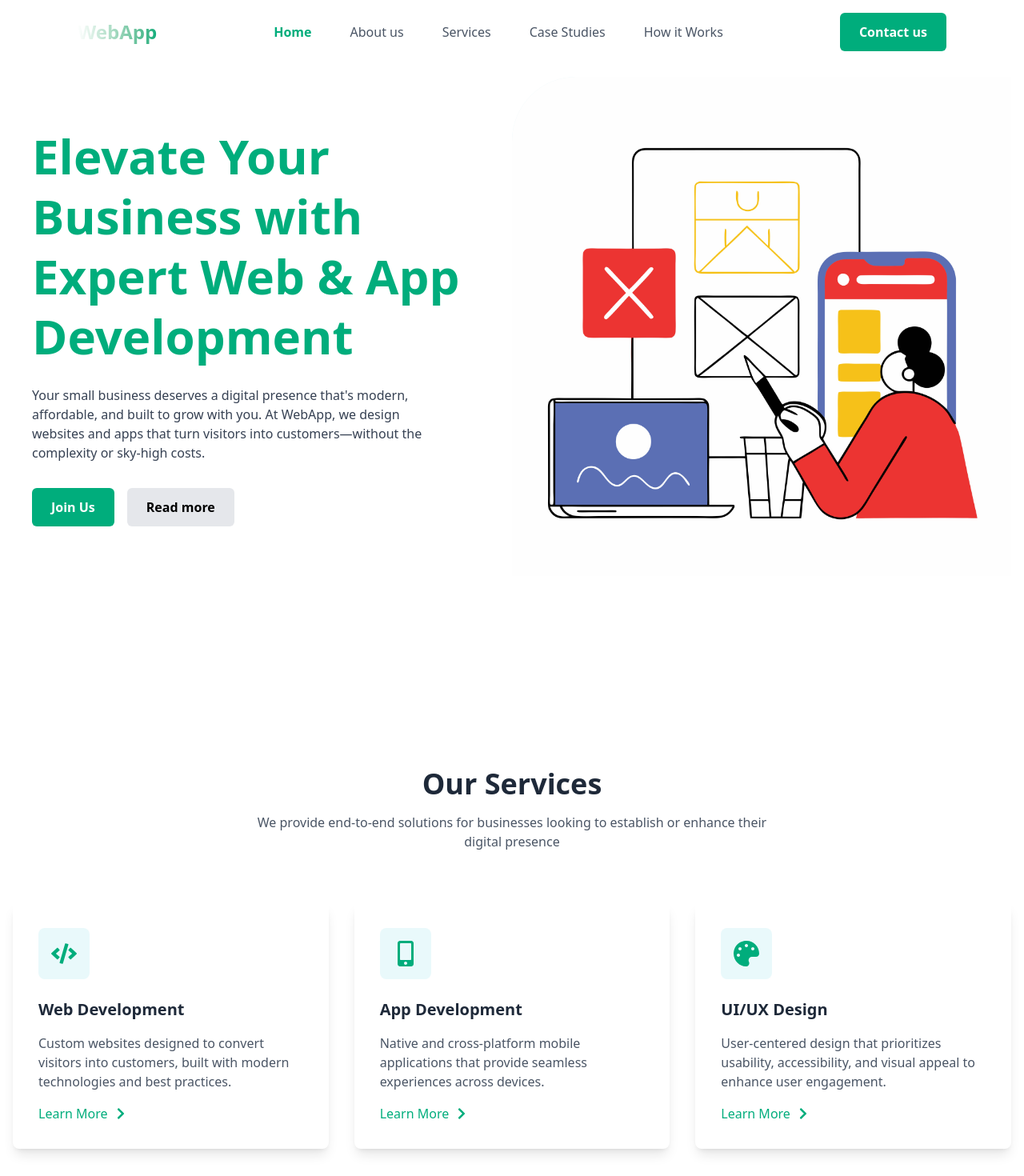
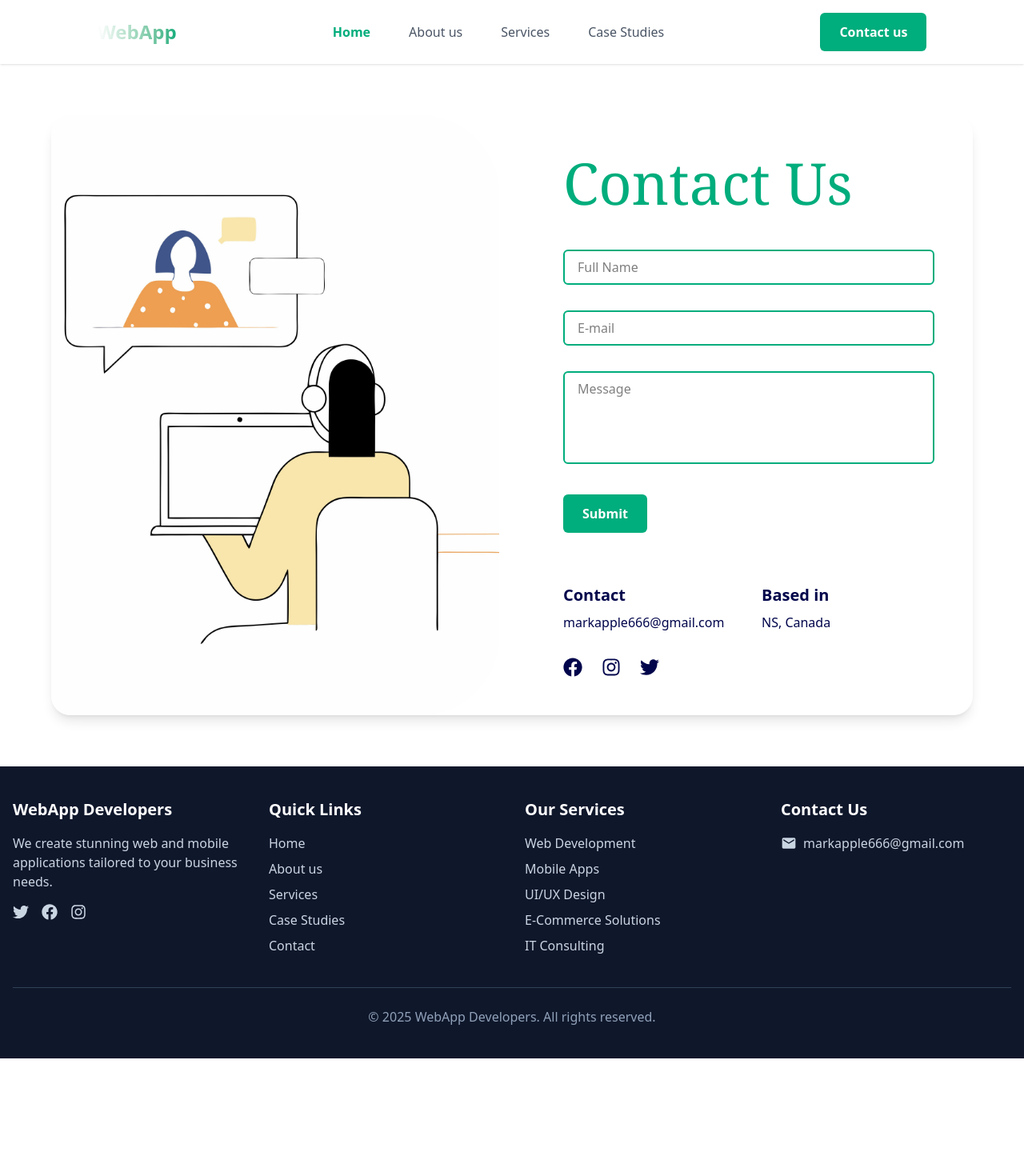
Before and after one commit to kmxyz/CodeCove, a React (Vite) app: page /contact in a window 1280 px wide. Shown: the top 1470 px of the page at 80% size. After the commit the page ends 1323 px from the top, so only its background shows below. Built offline with nearby package versions, Linux system fonts and the light colour scheme.

Commit message:
Add routing and contact page, update navigation and components

```diff
--- a/src/App.jsx
+++ b/src/App.jsx
@@ -1,8 +1,9 @@
 import "./App.css";
-import { BrowserRouter } from "react-router-dom";
+import { BrowserRouter, Routes, Route } from "react-router-dom";
 import Navbar from "./components/Navbar";
 import Footer from "./components/footer";
 import Main from "./pages/main/main";
+import Contact from "./pages/contact/Contact";
 
 function App() {
   return (
@@ -10,7 +11,10 @@ function App() {
       <BrowserRouter>
         <Navbar />
         <div className="flex-grow">
-          <Main />
+          <Routes>
+            <Route path="/" element={<Main />} />
+            <Route path="/contact" element={<Contact />} />
+          </Routes>
         </div>
         <Footer />
       </BrowserRouter>
--- a/src/components/Navbar.jsx
+++ b/src/components/Navbar.jsx
@@ -41,20 +41,28 @@ const Navbar = () => {
 
       {/* Contact Button */}
       <div className="hidden md:block">
+        <Link to="/contact">
           <button className="">Contact us</button>
+        </Link>
       </div>
 
       {/* Mobile Menu Button */}
-      <div className="md:hidden">
+      <div className="md:hidden ">
         <button
           onClick={toggleMenu}
           className={`text-gray-600 focus:outline-none `}
+        >
+          <div
+            className={`w-6 h-6 transition-all duration-300 ease-in-out ${
+              isMenuOpen ? "rotate-90" : ""
+            }`}
           >
             {isMenuOpen ? (
               <IoMdClose className="w-6 h-6 " />
             ) : (
               <FaBars className="w-6 h-6" />
             )}
+          </div>
         </button>
       </div>
 
@@ -71,6 +79,7 @@ const Navbar = () => {
           <Link
             key={item.id}
             to={item.path}
+            onClick={toggleMenu}
             className={`transition-transform duration-300 hover:translate-x-2 ${
               item.isActive
                 ? "font-bold text-[var(--primary)]"
@@ -80,7 +89,11 @@ const Navbar = () => {
             {item.title}
           </Link>
         ))}
-        <button className="w-full">Contact us</button>
+        <Link to="/contact">
+          <button className="w-full" onClick={toggleMenu}>
+            Contact us
+          </button>
+        </Link>
       </div>
     </nav>
   );
--- a/src/components/footer.jsx
+++ b/src/components/footer.jsx
@@ -12,10 +12,10 @@ const Footer = () => {
 
   return (
     <footer className="bg-slate-900 text-white py-10">
-      <div className="container mx-auto px-4">
+      <div className="container mx-auto px-4 ">
         <div className="grid grid-cols-1 md:grid-cols-2 lg:grid-cols-4 gap-8">
           {/* Company Info */}
-          <div>
+          <div className="">
             <h3 className="text-xl font-bold mb-4">{companyInfo.name}</h3>
             <p className="mb-4 text-slate-300">{companyInfo.description}</p>
             <div className="flex space-x-4">
@@ -33,9 +33,9 @@ const Footer = () => {
           </div>
 
           {/* Quick Links */}
-          <div>
+          <div className="">
             <h3 className="text-xl font-bold mb-4">Quick Links</h3>
-            <ul className="space-y-2">
+            <ul className="space-y-2 ">
               {quickLinks.map((link) => (
                 <li key={link.id}>
                   <a
@@ -50,24 +50,19 @@ const Footer = () => {
           </div>
 
           {/* Services */}
-          <div>
+          <div className="">
             <h3 className="text-xl font-bold mb-4">Our Services</h3>
-            <ul className="space-y-2">
+            <ul className="space-y-2 ">
               {serviceLinks.map((service) => (
-                <li key={service.id}>
-                  <a
-                    href={service.url}
-                    className="text-slate-300 hover:text-white transition-colors"
-                  >
-                    {service.name}
-                  </a>
+                <li key={service.id} className="text-slate-300 ">
+                  {service.name}
                 </li>
               ))}
             </ul>
           </div>
 
           {/* Contact Info */}
-          <div>
+          <div className="">
             <h3 className="text-xl font-bold mb-4">Contact Us</h3>
             <div className="space-y-3">
               {contactInfo.map((contact) => (
--- /dev/null
+++ b/src/pages/contact/Contact.jsx
@@ -0,0 +1,104 @@
+import React from "react";
+import { FaFacebook, FaInstagram, FaTwitter } from "react-icons/fa";
+import contact from "../../assets/contact.jpg";
+const Contact = () => {
+  return (
+    <div className="min-h-screen py-16">
+      <div className="container mx-auto px-4">
+        <div className="max-w-6xl mx-auto rounded-3xl overflow-hidden shadow-lg">
+          <div className="grid grid-cols-1 md:grid-cols-2 gap-8">
+            {/* Contact Image Side */}
+            <div className="relative hidden md:block">
+              <img
+                src={contact}
+                alt="Contact us"
+                className="h-full w-full object-cover rounded-tl-none rounded-bl-none rounded-tr-[100px] rounded-br-[100px]"
+              />
+            </div>
+
+            {/* Contact Form Side */}
+            <div className="p-8 md:p-12">
+              <h1 className="text-5xl md:text-6xl lg:text-7xl font-serif text-[var(--primary)] mb-12">
+                Contact Us
+              </h1>
+
+              <form className="space-y-8">
+                <div>
+                  <input
+                    type="text"
+                    placeholder="Full Name"
+                    className="w-full px-4 border-2 rounded-md border-[var(--primary)]  bg-transparent py-2 focus:outline-none"
+                  />
+                </div>
+
+                <div>
+                  <input
+                    type="email"
+                    placeholder="E-mail"
+                    className="w-full px-4 border-2 rounded-md border-[var(--primary)]  bg-transparent py-2 focus:outline-none"
+                  />
+                </div>
+
+                <div>
+                  <textarea
+                    placeholder="Message"
+                    rows="4"
+                    className="w-full px-4 border-2 rounded-md border-[var(--primary)]  bg-transparent py-2 focus:outline-none resize-none"
+                  ></textarea>
+                </div>
+
+                <button
+                  type="submit"
+                  className="bg-[var(--primary)] text-white py-3 px-8 rounded-full font-medium hover:bg-[var(--secondary)] transition-colors duration-300"
+                >
+                  Submit
+                </button>
+              </form>
+
+              <div className="mt-16">
+                <div className="grid grid-cols-1 md:grid-cols-2 gap-8">
+                  <div>
+                    <h3 className="text-xl font-bold text-[#00054B] mb-2">
+                      Contact
+                    </h3>
+                    <p className="text-[#00054B]">markapple666@gmail.com</p>
+                  </div>
+
+                  <div>
+                    <h3 className="text-xl font-bold text-[#00054B] mb-2">
+                      Based in
+                    </h3>
+                    <p className="text-[#00054B]">NS, Canada</p>
+                  </div>
+                </div>
+
+                <div className="mt-8 flex space-x-6">
+                  <a
+                    href="#"
+                    className="text-[#00054B] hover:text-[#000a75] text-2xl"
+                  >
+                    <FaFacebook />
+                  </a>
+                  <a
+                    href="#"
+                    className="text-[#00054B] hover:text-[#000a75] text-2xl"
+                  >
+                    <FaInstagram />
+                  </a>
+                  <a
+                    href="#"
+                    className="text-[#00054B] hover:text-[#000a75] text-2xl"
+                  >
+                    <FaTwitter />
+                  </a>
+                </div>
+              </div>
+            </div>
+          </div>
+        </div>
+      </div>
+    </div>
+  );
+};
+
+export default Contact;
--- a/src/pages/main/parts/Hero.jsx
+++ b/src/pages/main/parts/Hero.jsx
@@ -1,6 +1,12 @@
 import React from "react";
 
 const Hero = () => {
+  const handleOnClick = () => {
+    const servicesSection = document.getElementById("services");
+    if (servicesSection) {
+      servicesSection.scrollIntoView({ behavior: "smooth" });
+    }
+  };
   return (
     <section className="min-h-screen bg-white">
       <div className="container mx-auto px-4 py-4 flex flex-col lg:flex-row items-center">
@@ -28,8 +34,10 @@ const Hero = () => {
             complexity or sky-high costs.
           </p>
           <div className="flex flex-wrap gap-4 justify-center md:justify-start">
-            <button className="">Join Us</button>
-            <button className="btn-secondary">Read more</button>
+            <button className="">Make your own website</button>
+            <button className="btn-secondary" onClick={handleOnClick}>
+              Read more
+            </button>
           </div>
         </div>
       </div>
--- a/src/pages/main/parts/Services.jsx
+++ b/src/pages/main/parts/Services.jsx
@@ -36,7 +36,7 @@ const Services = () => {
   };
 
   return (
-    <div className="bg-white">
+    <div id="services" className="bg-white">
       {/* Services Section */}
       <section className="container mx-auto px-4 py-20">
         <div className="text-center mb-16">
--- a/src/utils/footer-data.js
+++ b/src/utils/footer-data.js
@@ -27,19 +27,19 @@ export const socialLinks = [
 // Quick Links Navigation
 export const quickLinks = [
   { id: 1, name: "Home", url: "/" },
-  { id: 2, name: "Services", url: "/services" },
-  { id: 3, name: "Portfolio", url: "/portfolio" },
-  { id: 4, name: "About Us", url: "/about" },
+  { id: 2, name: "About us", url: "/about" },
+  { id: 3, name: "Services", url: "/Services" },
+  { id: 4, name: "Case Studies", url: "/case-studies" },
   { id: 5, name: "Contact", url: "/contact" },
 ];
 
 // Services Links
 export const serviceLinks = [
-  { id: 1, name: "Web Development", url: "/services/web-development" },
-  { id: 2, name: "Mobile Apps", url: "/services/mobile-apps" },
-  { id: 3, name: "UI/UX Design", url: "/services/ui-ux-design" },
-  { id: 4, name: "E-Commerce Solutions", url: "/services/ecommerce" },
-  { id: 5, name: "IT Consulting", url: "/services/consulting" },
+  { id: 1, name: "Web Development" },
+  { id: 2, name: "Mobile Apps" },
+  { id: 3, name: "UI/UX Design" },
+  { id: 4, name: "E-Commerce Solutions" },
+  { id: 5, name: "IT Consulting" },
 ];
 
 // Contact Information
--- a/src/utils/navbarData.js
+++ b/src/utils/navbarData.js
@@ -23,12 +23,6 @@ const navbarItems = [
     path: "/case-studies",
     isActive: false,
   },
-  {
-    id: 5,
-    title: "How it Works",
-    path: "/how-it-works",
-    isActive: false,
-  },
 ];
 
 export default navbarItems;
```
Also changed, not shown: src/assets/contact.jpg (added). Lines whose indentation alone changed are shown as unchanged.
